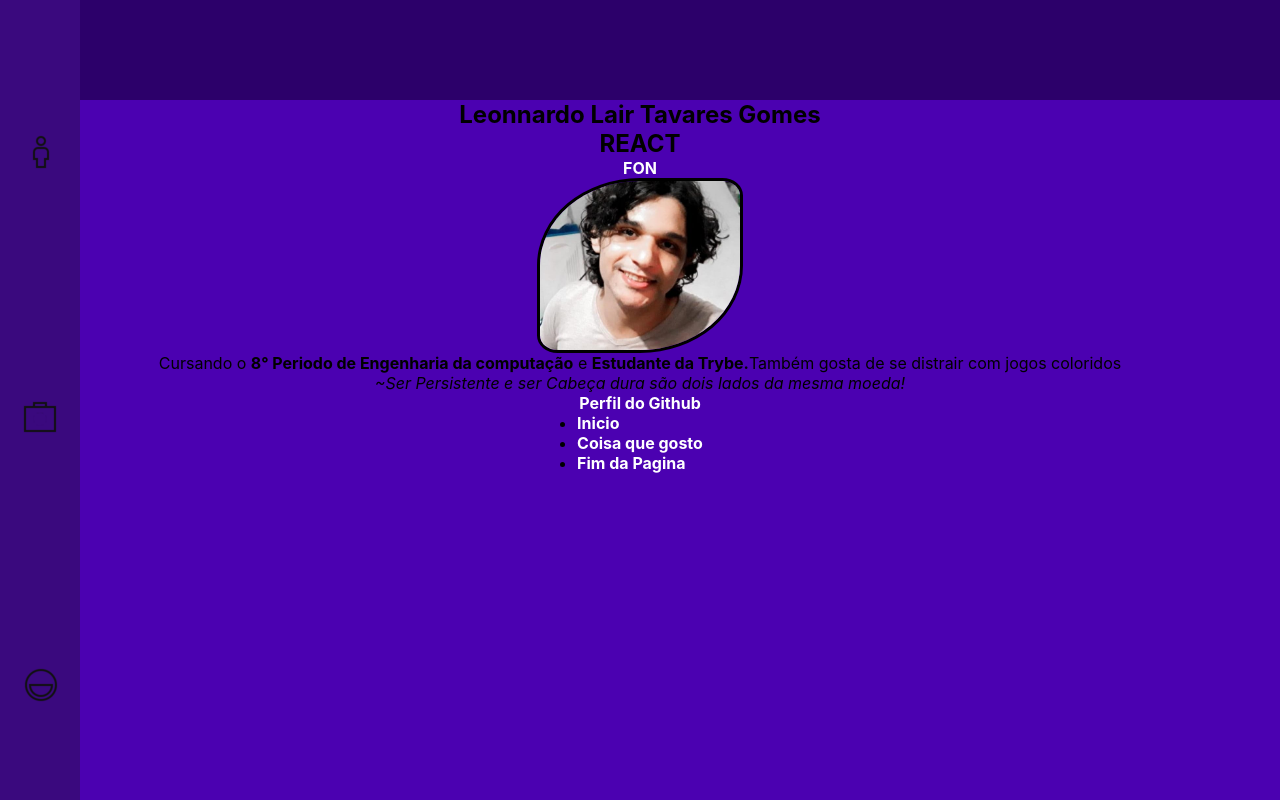
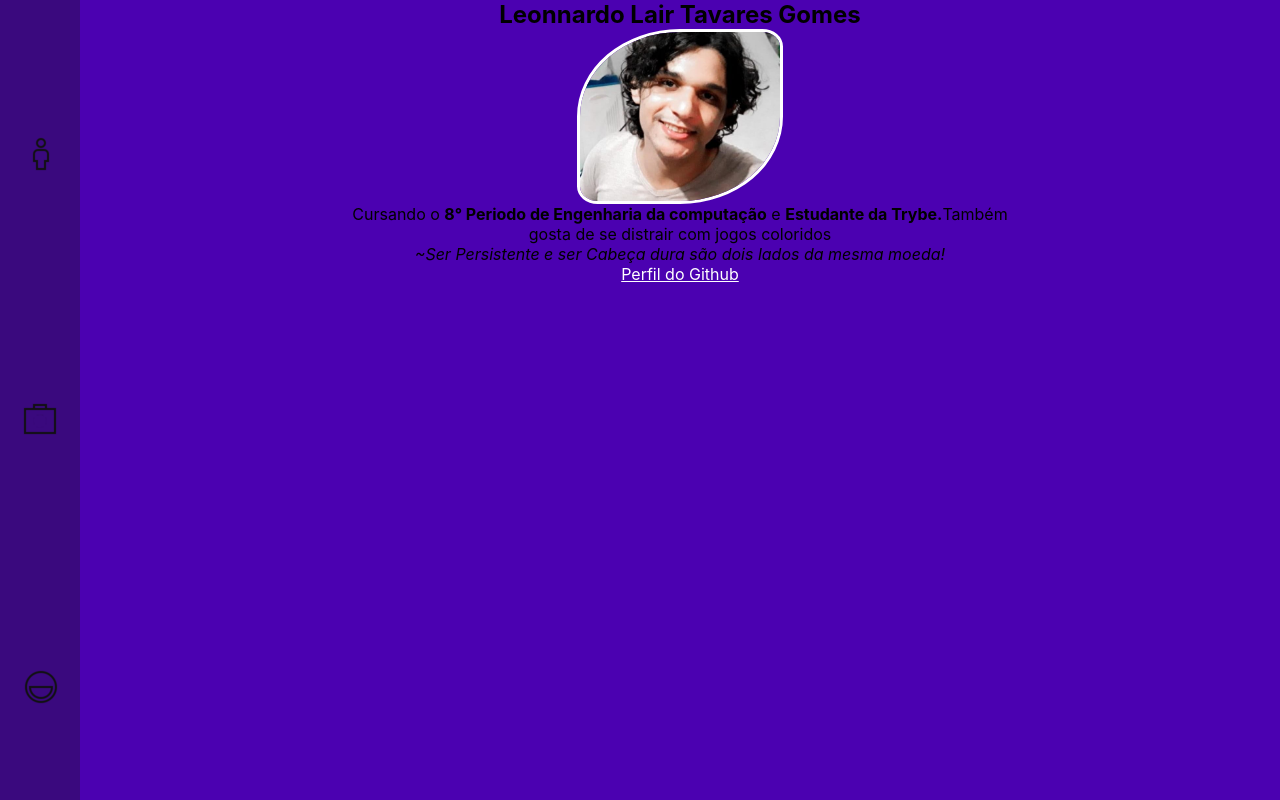
Before and after one commit to Noarito0316/noarito0316.github.io, a React (Create React App) app: page / in a window 1280 px wide. Built offline with nearby package versions, Linux system fonts and the light colour scheme.

Commit message:
Css changes

```diff
--- a/src/App.css
+++ b/src/App.css
@@ -2,6 +2,16 @@
   padding: 0;
   margin: 0;
 }
+
+a {
+  color: white;
+}
+
+a:hover {
+  color: gray;
+  transition: color 0.2s linear;
+}
+
 body {
   display: flex;
   flex-flow: column wrap;
@@ -17,12 +27,53 @@ body {
     opacity: 1;
   }
 }
-.bodycontainer{
-  animation: 1s ease-out 0s 1 FadeInOpacity;
+
+nav a:hover {
+  color: white;
+}
+
+.infoPopUp {
+  background-color: rgb(58, 9, 126);
   display: flex;
-  flex-direction: column ;
+  opacity: 0;
+  position:absolute;
+  transform: translateX(0);
+  transition: transform 1s;
+}
+
+
+div:hover > .infoPopUp{
+  flex-direction: column;
+  align-items: center;
+  justify-content: center;
+  height: 100px;
+  opacity: 1;
+  transform: translateX(40px);
+  width: 150px;
+  z-index: -2;
+}
+
+
+.navfix {
+  display: flex;
+  flex-flow: row wrap;
   align-items: center;
 }
+
+.bodycontainer{
+  animation: 1.5s linear 0s 1 FadeInOpacity;
+  align-items: center;
+  display: flex;
+  width: fit-content;
+  flex-direction: column ;
+  margin-left:80px;
+  max-width: 80%;
+  text-align: center;
+}
+
+.bodycontainer p{
+  width: 80%;
+  }
 
 nav {
   padding: 20px;
@@ -33,64 +84,13 @@ nav {
   justify-content: space-around;
   flex-direction: column;
   height: 100vh;
+  width: fit-content;
   background-color: rgb(58, 9, 126);
-}
-
-.fon {
-  position: absolute;
-  top: 0;
-  height: 100vh;
-  width: 0;
-  opacity: 0;
-  transition: all ease-in 1s;
-    display: flex;
-  justify-content: center;
-  align-items: center;
-}
-
-.fon:target {
-  opacity: 1;
-  position: absolute;
-  left: 0;
-  width: 100%;
-  height: 100%;
-  z-index: 10;
-}
-
-.fon:target h2 {
-  opacity: 0;
-  animation: 2s fadeIn forwards .5s;
-}
-
-header {
-  display: flex;
-  height: 100px;
-  width: 100%;
-  background-color: rgb(44, 0, 106);
-  color: white;
-  align-items: flex-end;
-  justify-content: space-between;
-  flex-flow: row wrap;
-  position: absolute;
-  flex-basis: 30%;
-}
-
-header>div {
-  position: flex;
-  margin: 0 20px 10px 20px;
-  padding: 2px;
-  background-color: black;
-  width: max-content;
-  border-radius: 5px;
-}
-
-#inicio {
-  margin-top: 100px;
 }
 
 #leoimg {
   width: 200px;
-  border: 3px solid;
+  border: 3px solid white;
   border-radius: 50% 10%;
   transition: border 0.2s linear;
 }
@@ -99,27 +99,14 @@ header>div {
   border: 3px solid rgb(44, 0, 106);
 }
 
-a:link {
-  color: white;
-  font-weight: bolder;
-  transition: color 0.2s linear;
-  text-decoration: none;
+@media screen and (max-width: 550px) {
+  body {
+  background-color: rgb(103, 10, 126);
 }
 
-a:hover {
-  color: grey;
-}
-
-a:visited {
-  font-weight: bolder;
-  transition: color 0.2s linear;
-  color: white;
-}
-
-@media screen and (max-width: 550px) {
-
-  body {
-  background-color: khaki;
+#leoimg {
+  width: 80%;
+  max-width: 200px;
 }
 
 }
--- a/src/components/Nav.js
+++ b/src/components/Nav.js
@@ -9,9 +9,24 @@ class Nav extends React.Component {
   render() {
     return (
       <nav>
-      <Link to="/" ><img src={home} alt="Home"/></Link>
-      <Link to="/projects"><img src={projects} alt="Projects"/></Link>
-      <Link to="/personal"><img src={personal} alt="Personal"/></Link>
+      <Link to="/">
+        <div className="navfix">
+          <img src={home} alt="Home"/>
+          <p className="infoPopUp">Home</p>
+          </div>
+        </Link>
+      <Link to="/projects">
+        <div className="navfix">
+          <img src={projects} alt="Projects"/>
+          <p className="infoPopUp">Projects</p>
+          </div>
+        </Link>
+      <Link to="/personal">
+        <div className="navfix">
+          <img src={personal} alt="Personal"/>
+          <p className="infoPopUp">Personal</p>
+          </div>
+        </Link>
     </nav>
     )
   }
--- a/src/pages/Home.js
+++ b/src/pages/Home.js
@@ -7,15 +7,7 @@ class Home extends React.Component {
     return (
 <body>
     <section className="bodycontainer">
-    <header>
-    </header>
     <h1 id="inicio">Leonnardo Lair Tavares Gomes</h1>
-        <h2>REACT</h2>
-        <a target="" href="#fon">FON</a>
-        <div id="fon" className="fon">
-    <h2>fon fon</h2>
-    </div>
-
     <img src={leo} id="leoimg" alt="Imagem de Perfil"/>
 
     <p>Cursando o <strong>8° Periodo de Engenharia da computação</strong> e <strong>Estudante da Trybe.</strong>
@@ -25,11 +17,6 @@ class Home extends React.Component {
 
     <a target="" href="https://github.com/Noarito0316">Perfil do Github </a>
 
-    <ul>
-        <li><a href="#inicio">Inicio</a></li>
-        <li><a href="#like">Coisa que gosto</a></li>
-        <li><a href="#fim">Fim da Pagina</a></li>
-    </ul>
     </section>
 </body>
       );
--- a/src/pages/Personal.js
+++ b/src/pages/Personal.js
@@ -4,7 +4,7 @@ class Personal extends React.Component {
   render() {
     return (
       <section className="bodycontainer">
-            <h2 id="like">Coisas que gosto</h2>
+            <h2 id="like">Personal Interest</h2>
 
     <a target="" href="https://www.youtube.com/watch?v=nZVpt2zPdNo">
       Link para uma musica que gosto bastante
```
